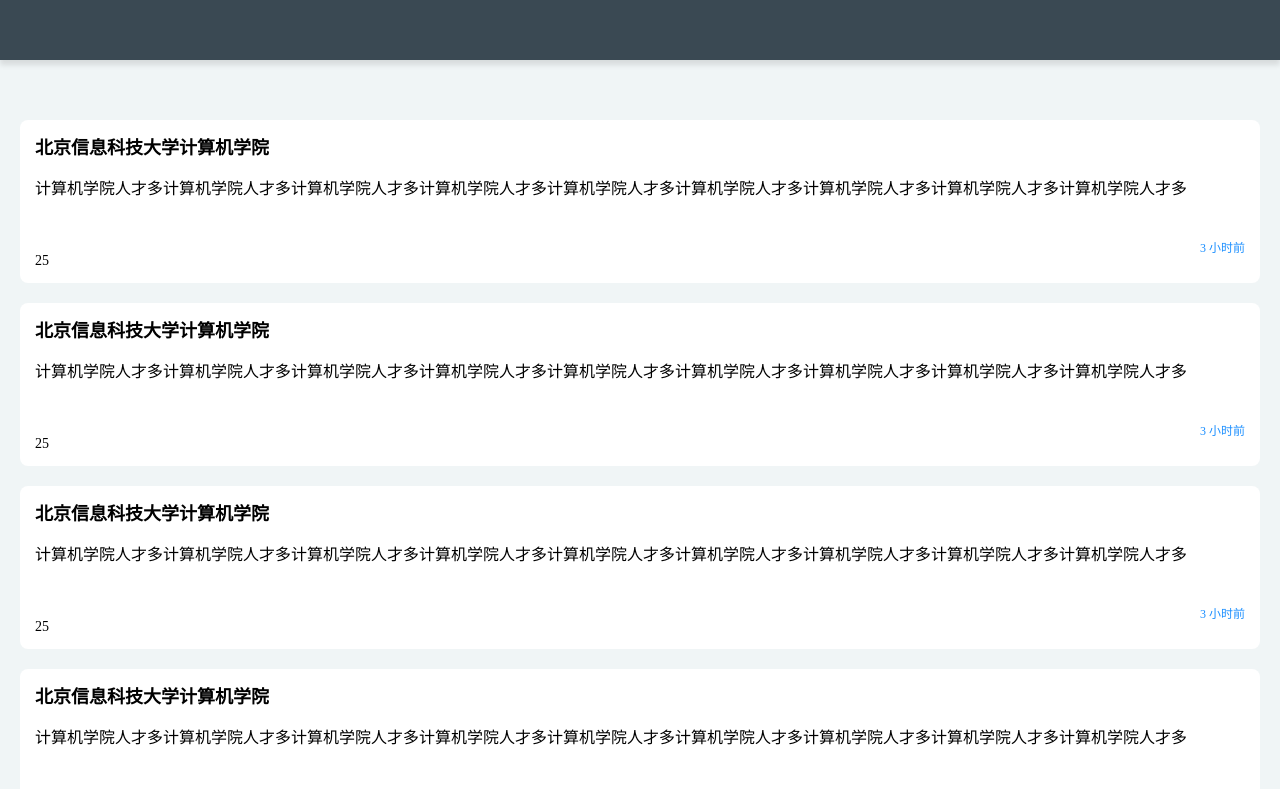
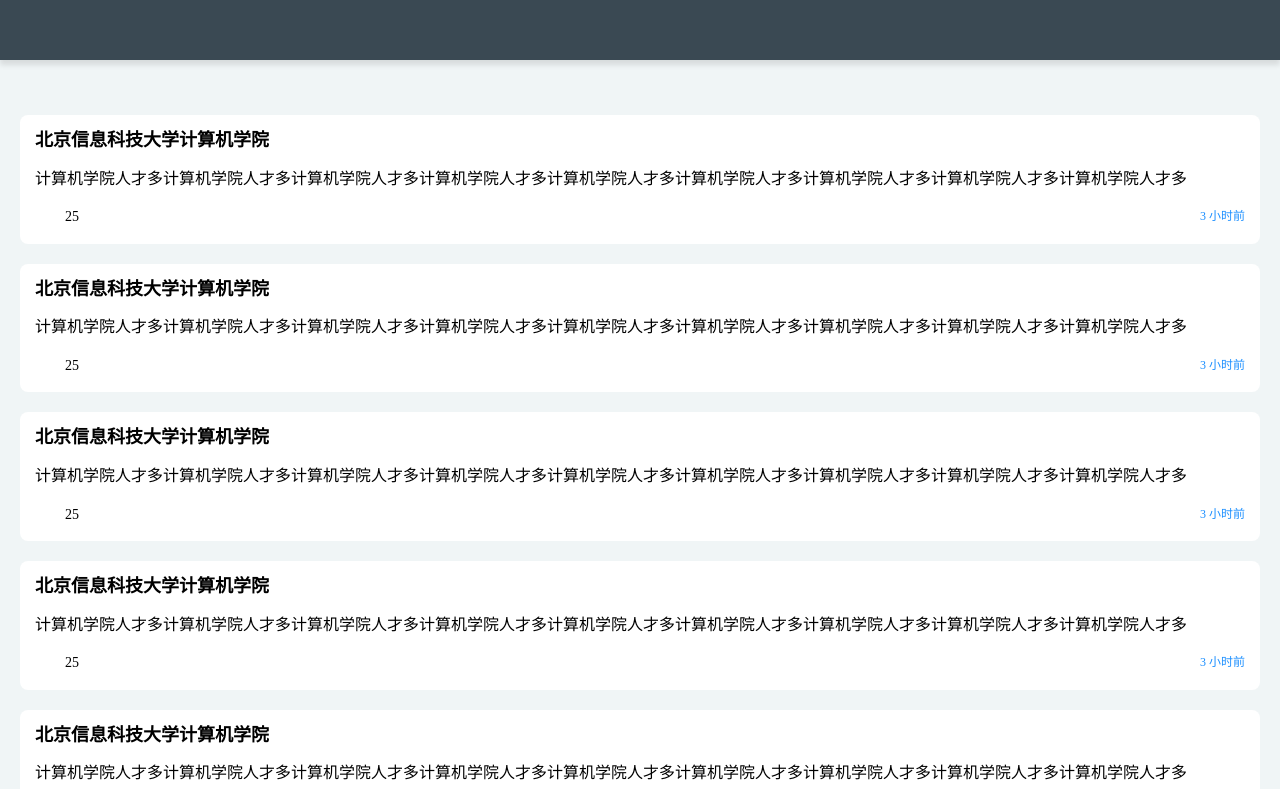
Before and after one commit to Smpests/vue-practices, a Vue app in the folder alice/alice/: page / in a window 1280 px wide. Shown: the top 789 px of the page. Built offline with nearby package versions, Linux system fonts and the light colour scheme; a web font is replaced by a local one.

Commit message:
[alice] <update> home UI

```diff
--- a/alice/alice/src/components/HomeCell.vue
+++ b/alice/alice/src/components/HomeCell.vue
@@ -1,16 +1,12 @@
 <style scoped>
   @font-face {
   font-family: 'iconfont';  /* project id 952909 */
-  src: url('//at.alicdn.com/t/font_952909_fni4mkv42n.eot');
-  src: url('//at.alicdn.com/t/font_952909_fni4mkv42n.eot?#iefix') format('embedded-opentype'),
-  url('//at.alicdn.com/t/font_952909_fni4mkv42n.woff') format('woff'),
-  url('//at.alicdn.com/t/font_952909_fni4mkv42n.ttf') format('truetype'),
-  url('//at.alicdn.com/t/font_952909_fni4mkv42n.svg#iconfont') format('svg');
+  src: url('//at.alicdn.com/t/font_952909_fni4mkv42n.ttf') format('truetype');
 }
 
   .homeCell-container {
     background: white;
-    padding: 0.1px 15px 0.1px 15px;
+    padding: 15px 15px 15px 15px;
     margin-top: 20px;
     border-radius: 8px;
   }
@@ -18,6 +14,7 @@
     font-weight: weight;
   }
   .titleP {
+    margin: 0;
     font-weight: bold;
     font-size: 18px;
   }
@@ -32,21 +29,24 @@
     align-items: center;
   }
   .bottom-views {
-    /* flex: 1; */
-    align-content: space-between;
+    flex: 1;
+    display: flex;
     align-items: center;
-    justify-content: baseline;
   }
   .bottom-views-span {
+    margin: 0;
+    width: 30px;
     font-size: 20px;
     font-family: iconfont;
     color: palevioletred;
   }
   .bottom-views-count {
+    margin: 0;
     font-size: 14px;
   }
   .bottom-timeP {
     flex: 1;
+    margin: 0;
     text-align: right;
     font-weight: weight;
     font-size: 12px;
@@ -60,7 +60,7 @@
     <p class="contentP"> 计算机学院人才多计算机学院人才多计算机学院人才多计算机学院人才多计算机学院人才多计算机学院人才多计算机学院人才多计算机学院人才多计算机学院人才多 </p>
     <div class="bottom">
       <div class="bottom-views">
-        <span class="bottom-views-span">&#xeac1;</span>
+        <p class="bottom-views-span">&#xeac1;</p>
         <p class="bottom-views-count">25</p>
       </div>
       <p class="bottom-timeP">3 小时前</p>
--- a/alice/alice/src/views/About.vue
+++ b/alice/alice/src/views/About.vue
@@ -1,6 +1,6 @@
 <style scoped>
   .about {
-    background-color: black;
+
   }
 </style>
 
--- a/alice/alice/src/views/Home.vue
+++ b/alice/alice/src/views/Home.vue
@@ -6,7 +6,7 @@
     background-color: rgb(240, 245, 246);
   }
   .list {
-    margin: 60px 20px 20px 20px;
+    margin: 55px 20px 20px 20px;
   }
 
   #nav {
```
